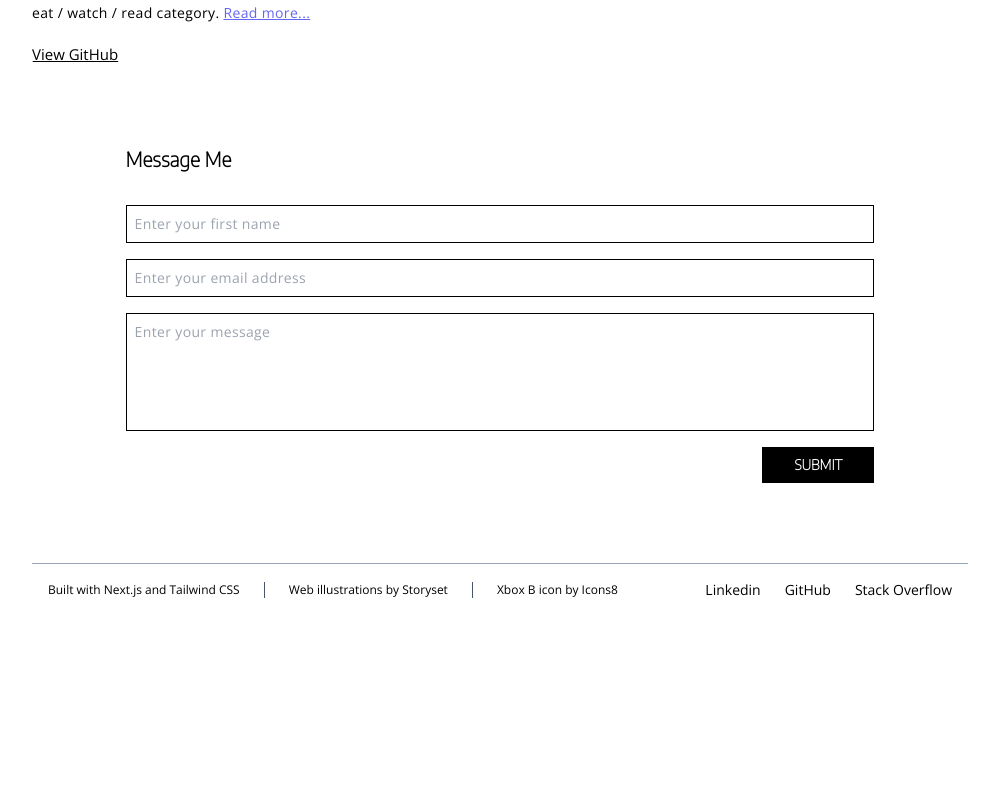
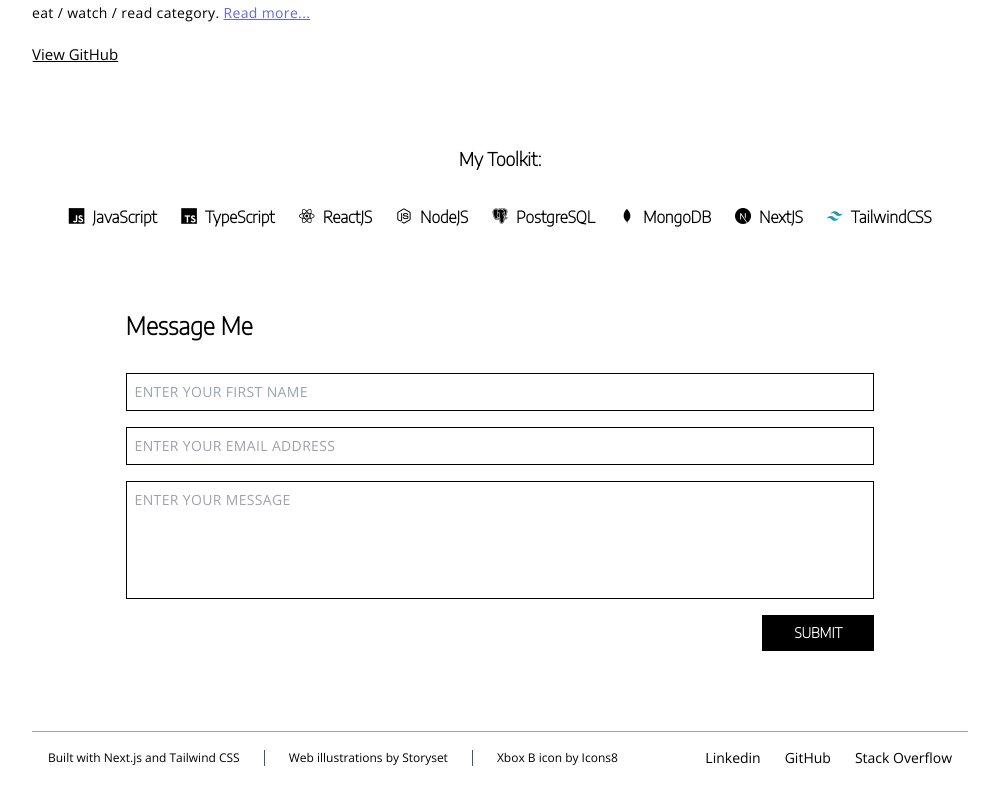
Before and after one commit to WebDevBernard/Portfolio, a Next.js app: page / in a window 1280 px wide. Shown: the part 972-1772 px from the top of the page, without its empty margins (140-1123 px from the left). Before the commit the page ends 1604 px from the top, so only its background shows below. Built offline with nearby package versions, Linux system fonts and the light colour scheme; what tailwindcss-neumorphism would draw is missing.

Commit message:
add skills back, removed alice carousel

```diff
--- a/components/Contact.tsx
+++ b/components/Contact.tsx
@@ -44,7 +44,7 @@ const Contact = () => {
     <div className=" space-y-4 mx-auto flex flex-col  md:w-4/5">
       {!submitted && (
         <span className="col-span-2 flex self-start items-center space-x-2">
-          <h2 className="text-xl font-serif font-bold">Message Me</h2>
+          <h2 className="text-2xl font-serif font-bold">Message Me</h2>
         </span>
       )}
       {!submitted && (
--- /dev/null
+++ b/components/Skills.tsx
@@ -0,0 +1,24 @@
+import { skillsData } from "../data/skills-data";
+
+const Skills = () => {
+  return (
+    <div className="flex flex-col items-start md:items-center space-y-8">
+      <h2 className="text-lg font-serif font-bold">My Toolkit:</h2>
+      <div className="flex flex-col md:flex-row space-y-4 md:space-y-0 md:space-x-6">
+        {skillsData.map((skill) => {
+          return (
+            <li
+              key={skill.id}
+              className="list-none font-bold items-center text-md font-serif"
+            >
+              <i className={`mr-2 ${skill.icon}`} title="dev icon" />
+              <span>{skill.name}</span>
+            </li>
+          );
+        })}
+      </div>
+    </div>
+  );
+};
+
+export default Skills;
--- /dev/null
+++ b/data/skills-data.ts
@@ -0,0 +1,42 @@
+export const skillsData = [
+  {
+    id: "m1",
+    name: "JavaScript",
+    icon: "devicon-javascript-plain",
+  },
+  {
+    id: "m2",
+    name: "TypeScript",
+    icon: "devicon-typescript-plain",
+  },
+  {
+    id: "m3",
+    name: "ReactJS",
+    icon: "devicon-react-original",
+  },
+  {
+    id: "m4",
+    name: "NodeJS",
+    icon: "devicon-nodejs-plain",
+  },
+  {
+    id: "m5",
+    name: "PostgreSQL",
+    icon: "devicon-postgresql-plain",
+  },
+  {
+    id: "m6",
+    name: "MongoDB",
+    icon: "devicon-mongodb-plain",
+  },
+  {
+    id: "m7",
+    name: "NextJS",
+    icon: "devicon-nextjs-original",
+  },
+  {
+    id: "m8",
+    name: "TailwindCSS",
+    icon: "devicon-tailwindcss-plain colored",
+  },
+];
--- a/pages/index.tsx
+++ b/pages/index.tsx
@@ -4,7 +4,7 @@ import Head from "next/head";
 import Layout from "../components/Layout";
 import Header from "../components/Header";
 import Hero from "../components/Hero";
-
+import Skills from "../components/Skills";
 import Contact from "../components/Contact";
 import Footer from "../components/Footer";
 import ProjectList from "../components/ProjectList";
@@ -60,7 +60,7 @@ const Home: NextPage = () => {
           <Hero scrollContact={scrollContact} aboutRef={aboutRef} />
           <Layout>
             <ProjectList projectRef={projectRef} />
-
+            <Skills />
             <Contact />
             <Footer contactRef={contactRef} />
           </Layout>
--- a/styles/globals.css
+++ b/styles/globals.css
@@ -15,7 +15,7 @@ img:-moz-loading {
 }
 
 .input {
-  @apply text-sm tracking-wide focus:border-2 w-full p-2 focus:rounded-md border-black border-[1px] outline-none;
+  @apply placeholder:uppercase text-sm tracking-wide focus:border-2 w-full p-2 focus:rounded-md border-black border-[1px] outline-none;
 }
 
 /* https://stackoverflow.com/questions/66416614/how-to-create-scrollable-element-in-tailwind-without-a-scrollbar */
```
Also changed, not shown: public/docs/portfolio.png.
